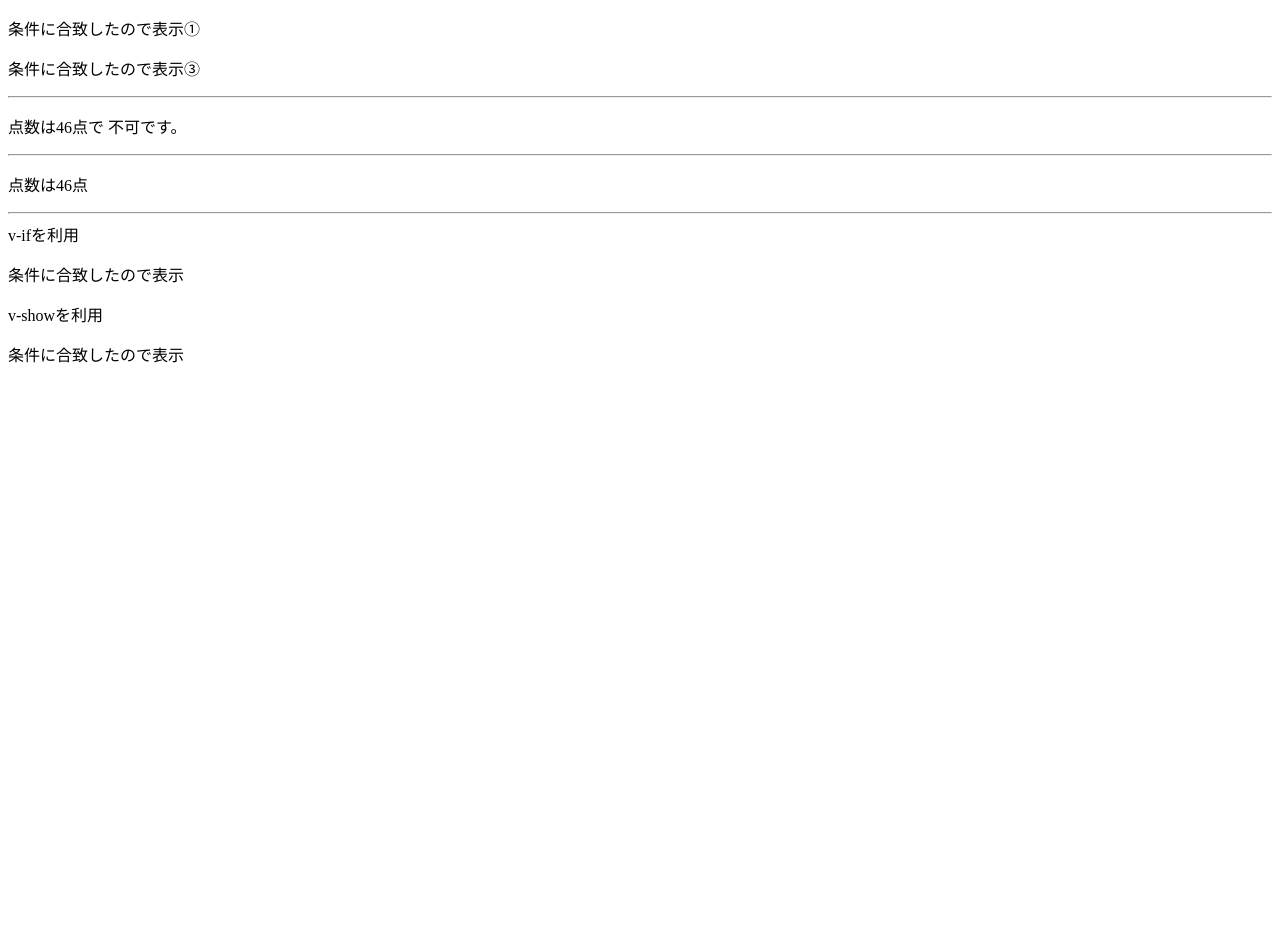
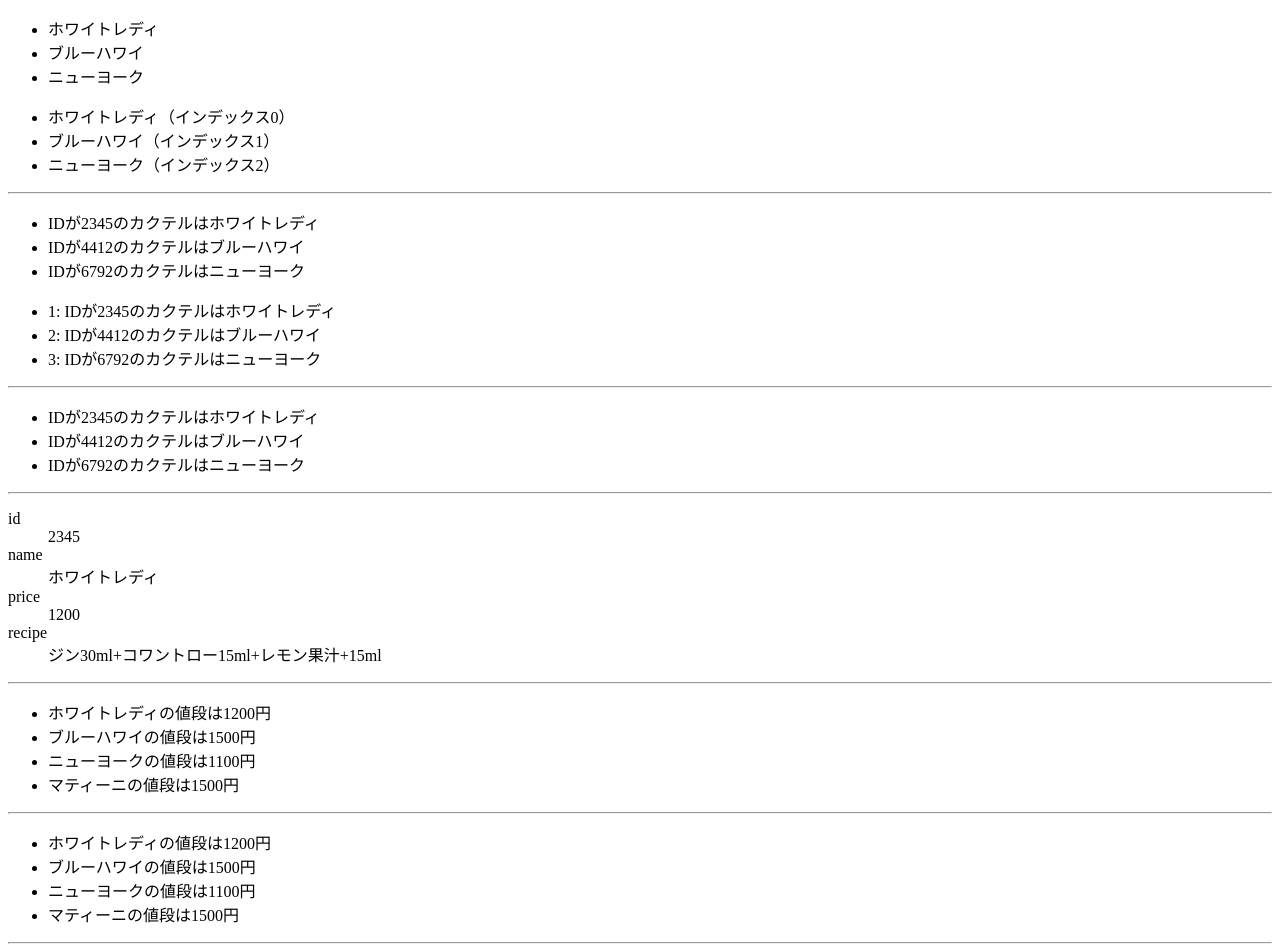
Before and after one commit to ShunyaSakamoto/lara9-vue3, a Vue app in the folder web/: page / in a window 1280 px wide. Shown: the top 952 px of the page. Before the commit the page ends 800 px from the top, so only its background shows below. Built offline with nearby package versions, Linux system fonts and the light colour scheme.

Commit message:
[fix]ループにおけるディレクティブの利用

```diff
--- a/web/src/App.vue
+++ b/web/src/App.vue
@@ -1,63 +1,124 @@
 <script setup lang="ts">
-import { computed, ref } from "vue";
+import { ref } from "vue";
 
-const number = ref(80);
-const showOrNot = computed((): boolean => {
-  // 戻り値変数を初期値falseで用意
-  let showOrNot = false;
-  // 0〜100の乱数を発生
-  const rand = Math.round(Math.random() * 100);
-  // 乱数が50以上ならば、戻り値をtrueに変更
-  if (rand >= 50) {
-    showOrNot = true;
-  }
+const cocktailListInit1: string[] = ["ホワイトレディ", "ブルーハワイ", "ニューヨーク"];
+const cocktailList1 = ref(cocktailListInit1);
 
-  return showOrNot;
-});
+const cocktailListInit2: { [key: number]: string } = {
+  2345: "ホワイトレディ",
+  4412: "ブルーハワイ",
+  6792: "ニューヨーク",
+};
+const cocktailList2 = ref(cocktailListInit2);
 
-const randomNumber = computed((): number => {
-  return Math.round(Math.random() * 100);
-});
+const cocktailListInit3 = new Map<number, string>();
+cocktailListInit3.set(2345, "ホワイトレディ");
+cocktailListInit3.set(4412, "ブルーハワイ");
+cocktailListInit3.set(6792, "ニューヨーク");
+const cocktailList3 = cocktailListInit3;
+
+const whiteLadyInit: {
+  id: number;
+  name: string;
+  price: number;
+  recipe: string;
+} = {
+  id: 2345,
+  name: "ホワイトレディ",
+  price: 1200,
+  recipe: "ジン30ml+コワントロー15ml+レモン果汁+15ml",
+};
+const whiteLady = ref(whiteLadyInit);
+
+const cocktailDataListInit1: Cocktail[] = [
+  { id: 2345, name: "ホワイトレディ", price: 1200 },
+  { id: 4412, name: "ブルーハワイ", price: 1500 },
+  { id: 6792, name: "ニューヨーク", price: 1100 },
+  { id: 8429, name: "マティーニ", price: 1500 },
+];
+const cocktailDataList1 = ref(cocktailDataListInit1);
+interface Cocktail {
+  id: number;
+  name: string;
+  price: number;
+}
+
+const cocktailDataListInit2 = new Map<number, Cocktail>();
+cocktailDataListInit2.set(2345, { id: 2345, name: "ホワイトレディ", price: 1200 });
+cocktailDataListInit2.set(4412, { id: 4412, name: "ブルーハワイ", price: 1500 });
+cocktailDataListInit2.set(6792, { id: 6792, name: "ニューヨーク", price: 1100 });
+cocktailDataListInit2.set(8492, { id: 8492, name: "マティーニ", price: 1500 });
+const cocktailDataList2 = ref(cocktailDataListInit2);
 </script>
 
 <template>
   <div>
-    <p v-if="number >= 50">条件に合致したので表示①</p>
-    <p v-if="Math.round(Math.random() * 100) >= 50">条件に合致したので表示②</p>
-    <p v-if="showOrNot">条件に合致したので表示③</p>
+    <ul>
+      <li v-for="cocktailName in cocktailList1" v-bind:key="cocktailName">{{ cocktailName }}</li>
+    </ul>
+    <ul>
+      <li v-for="(cocktailName, index) in cocktailList1" v-bind:key="cocktailName">
+        {{ cocktailName }}（インデックス{{ index }}）
+      </li>
+    </ul>
   </div>
   <hr />
 
   <div>
-    <p>
-      点数は{{ randomNumber }}点で
-      <span v-if="randomNumber >= 80">優です。</span>
-      <span v-else-if="randomNumber >= 70">良です。</span>
-      <span v-else-if="randomNumber >= 60">可です。</span>
-      <span v-else>不可です。</span>
-    </p>
+    <ul>
+      <li v-for="(cocktailName, id) in cocktailList2" v-bind:key="'cocktailList' + id">
+        IDが{{ id }}のカクテルは{{ cocktailName }}
+      </li>
+    </ul>
+    <ul>
+      <li v-for="(cocktailName, id, index) in cocktailList2" v-bind:key="'cocktailListWithIdx' + id">
+        {{ index + 1 }}: IDが{{ id }}のカクテルは{{ cocktailName }}
+      </li>
+    </ul>
   </div>
   <hr />
 
   <div>
-    <p>
-      点数は{{ randomNumber }}点
-      <template v-if="randomNumber >= 80">
-        で優です。
-        <span style="color: red">すばらしい!</span>
-      </template>
-    </p>
+    <ul>
+      <li v-for="[id, cocktailName] in cocktailList3" v-bind:key="id">IDが{{ id }}のカクテルは{{ cocktailName }}</li>
+    </ul>
   </div>
   <hr />
 
   <div>
-    <section>
-      v-ifを利用
-      <p v-if="showOrNot">条件に合致したので表示</p>
-    </section>
-    <section>
-      v-showを利用
-      <p v-show="showOrNot">条件に合致したので表示</p>
-    </section>
+    <dl>
+      <template v-for="(value, key) in whiteLady" v-bind:key="key">
+        <dt>{{ key }}</dt>
+        <dd>{{ value }}</dd>
+      </template>
+    </dl>
+  </div>
+  <hr />
+
+  <div>
+    <ul>
+      <li v-for="cocktailItem in cocktailDataList1" v-bind:key="cocktailItem.id">
+        {{ cocktailItem.name }}の値段は{{ cocktailItem.price }}円
+      </li>
+    </ul>
+  </div>
+  <hr />
+
+  <div>
+    <ul>
+      <li v-for="[id, cocktailItem] in cocktailDataList2" v-bind:key="id">
+        {{ cocktailItem.name }}の値段は{{ cocktailItem.price }}円
+      </li>
+    </ul>
+  </div>
+  <hr />
+
+  <div>
+    <ul>
+      <li v-for="r in 5" v-bind:key="r">半径{{ r }}の円の円周: {{ 2 * r * 3.14 }}</li>
+    </ul>
+    <select>
+      <option v-for="year in 60" v-bind:key="year" v-bind:value="year + 1965">{{ year + 1965 }}</option>
+    </select>
   </div>
 </template>
```
